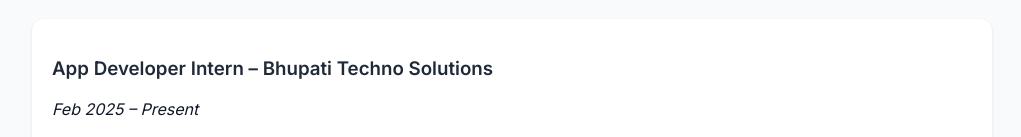
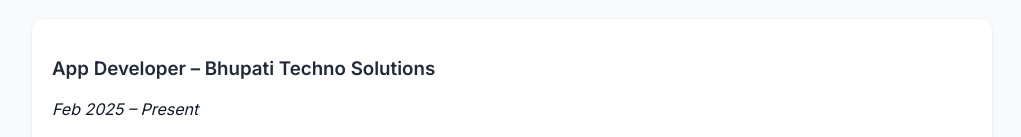
Before and after one commit to AneeshKashyap004/aneesh-portfolio, a plain HTML site: page index.html in a window 1280 px wide. Shown: the part 655-792 px from the top of the page, without its empty margins (128-1149 px from the left). Drawn offline with Linux system fonts and the light colour scheme.

Commit message:
Update index.html

```diff
--- a/index.html
+++ b/index.html
@@ -85,7 +85,7 @@
     <section>
       <h2>Work Experience</h2>
       <div class="card">
-        <h3>App Developer Intern – Bhupati Techno Solutions</h3>
+        <h3>App Developer – Bhupati Techno Solutions</h3>
         <p><em>Feb 2025 – Present</em></p>
         <p>Contributed to mobile app development, code maintenance, and documentation.</p>
       </div>
```
